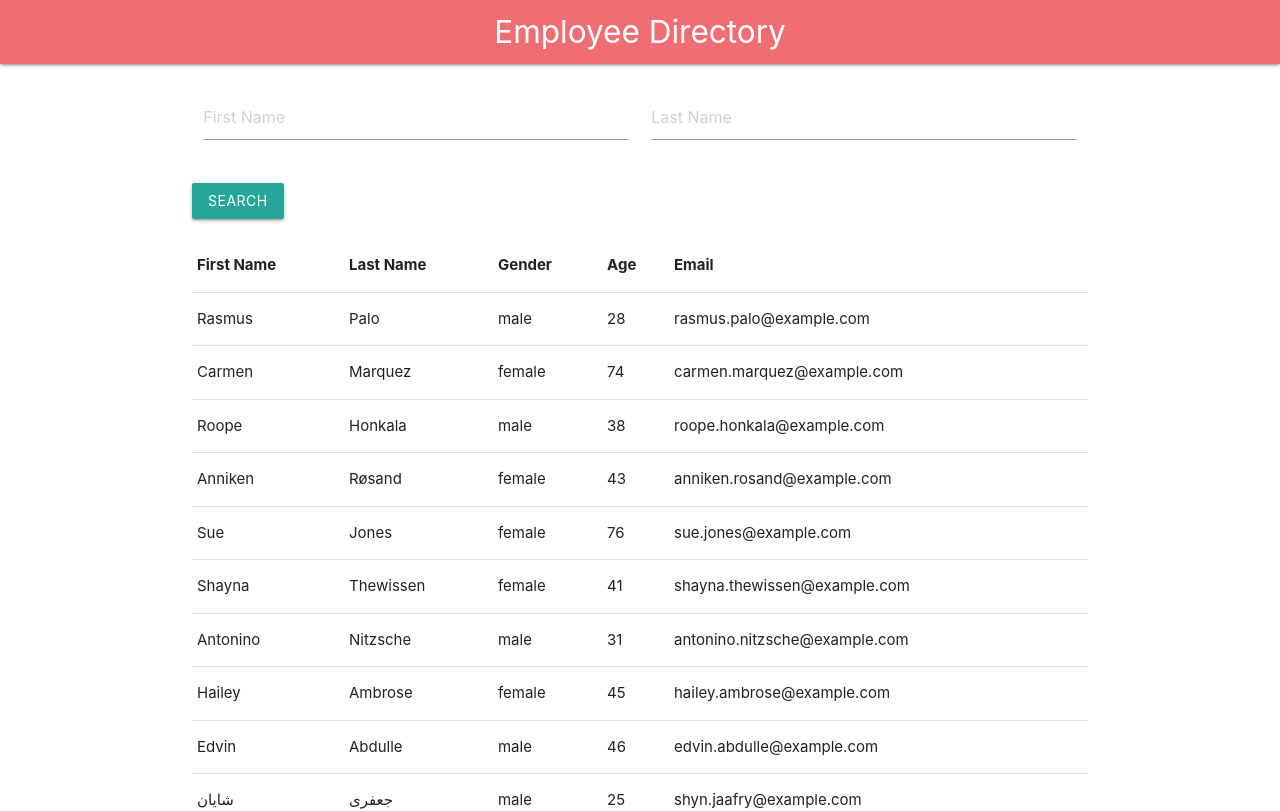
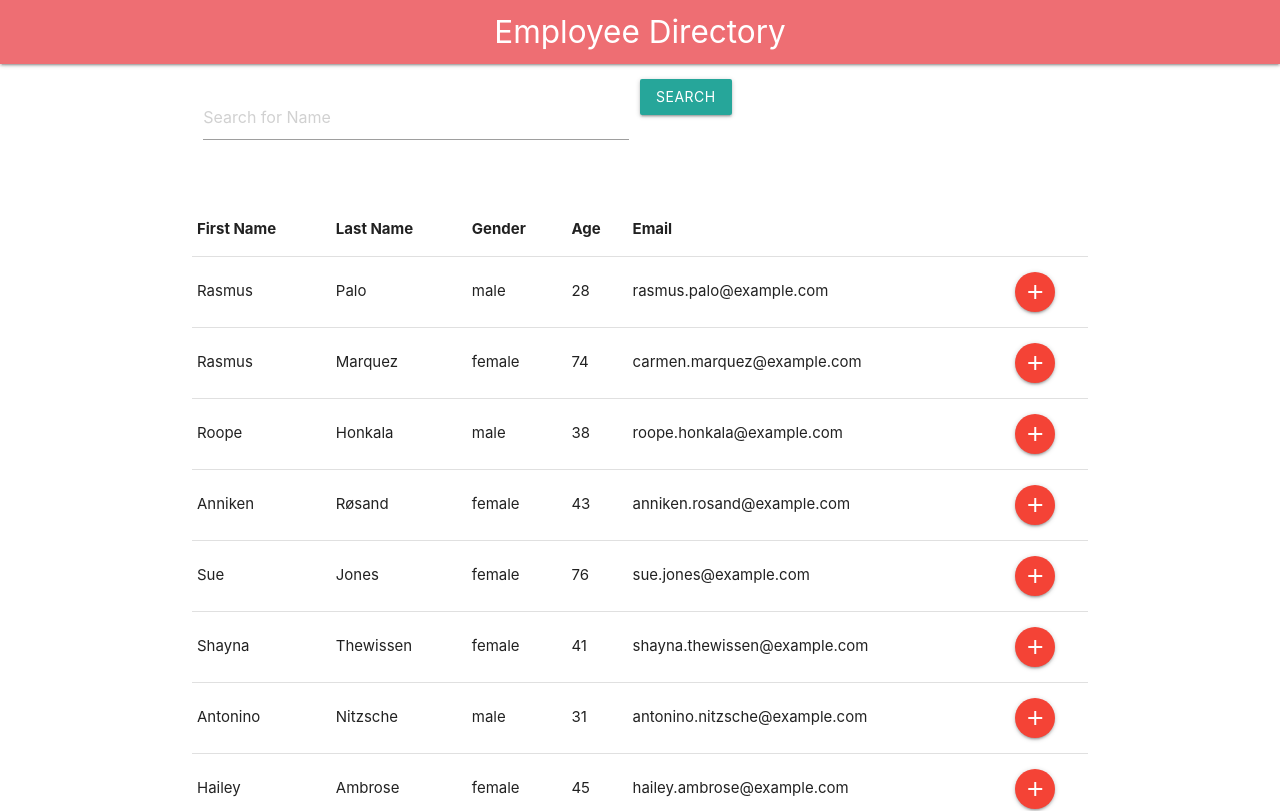
Before and after one commit to pfvatterott/Employee-Directory, a React (Create React App) app in the folder employeedirectory/: page / in a window 1280 px wide. Shown: the top 811 px of the page. Built offline with nearby package versions, Linux system fonts and the light colour scheme.

Commit message:
Search function working for first name

```diff
--- a/employeedirectory/src/App.js
+++ b/employeedirectory/src/App.js
@@ -8,7 +8,31 @@
 
 class App extends Component {
   state = {
-    employees
+    employees: employees.results,
+    search: "",
+  };
+
+  handleFormSubmit = e => {
+    let foundResults = [];
+    console.log(this.state.search)
+    console.log(this.state.employees.results)
+    for (let i = 0; i < this.state.employees.length; i++) {
+      if (this.state.search === this.state.employees[i].name.first) {
+        foundResults.push(this.state.employees[i])
+      }
+    }
+    this.setState({
+      employees: foundResults
+    })
+  }
+
+
+  handleInputChange = event => {
+    // Getting the value and name of the input which triggered the change
+    let value = event.target.value;
+    this.setState({
+      search: value
+    });
   };
 
 
@@ -40,27 +64,29 @@
             className="container"
           >
             <TextInput
-            id="TextInput-4"
-            placeholder="First Name"
-            s={6}
+              placeholder="Search for Name"
+              s={6}
+              onChange={this.handleInputChange}
             />
-            <TextInput
-            id="TextInput-4"
-            placeholder="Last Name"
-            s={6}
-            />
-          </Row>
+            <Button
+                node="button"
+                style={{
+                  marginRight: '5px'
+                }}
+                waves="light"
+                onClick={this.handleFormSubmit}
+              >Search
+            </Button>
+            </Row>
           <Row
             className="container"
           >
-            <Button
-            >Search</Button>
           </Row>
           <Row
             className="container"
           >
             <TableHead>
-            {this.state.employees.results.slice(0,10).map(emp => (
+            {this.state.employees.slice(0,10).map(emp => (
               <Table
               firstName={emp.name.first}
               lastName={emp.name.last}
@@ -71,6 +97,7 @@
             ))}
             </TableHead>
           </Row>
+
         </Wrapper>
       </div>
     )
--- a/employeedirectory/src/components/Table/index.js
+++ b/employeedirectory/src/components/Table/index.js
@@ -1,4 +1,6 @@
 import React from "react";
+import { Button, Icon, Modal} from 'react-materialize';
+
 
 function Table(props) {
     return (
@@ -9,6 +11,40 @@
             <td>{props.gender}</td>
             <td>{props.age}</td>
             <td>{props.email}</td>
+            <td><Modal
+              actions={[
+                <Button flat modal="close" node="button" waves="green">Close</Button>
+              ]}
+              bottomSheet={false}
+              fixedFooter={false}
+              header="Modal Header"
+              id="Modal-0"
+              open={false}
+              options={{
+                dismissible: true,
+                endingTop: '10%',
+                inDuration: 250,
+                onCloseEnd: null,
+                onCloseStart: null,
+                onOpenEnd: null,
+                onOpenStart: null,
+                opacity: 0.5,
+                outDuration: 250,
+                preventScrolling: true,
+                startingTop: '4%'
+              }}
+
+              trigger={<Button className="red"
+                        floating
+                        icon={<Icon>add</Icon>}
+                        node="button"
+                        waves="light"
+                      ></Button>}
+            >
+              <p>
+                Lorem ipsum dolor sit amet, consectetur adipiscing elit, sed do eiusmod tempor incididunt ut labore et dolore magna aliqua. Ut enim ad minim veniam, quis nostrud exercitation ullamco laboris nisi ut aliquip ex ea commodo consequat. Duis aute irure dolor in reprehenderit in voluptate velit esse cillum dolore eu fugiat nulla pariatur. Excepteur sint occaecat cupidatat non proident, sunt in culpa qui officia deserunt mollit anim id est laborum
+              </p>
+            </Modal></td>
           </tr>
         </tbody>
     );
```
Also changed, not shown: employeedirectory/src/employees.json, 1 other file (tests, documents, lock files or other folders).
